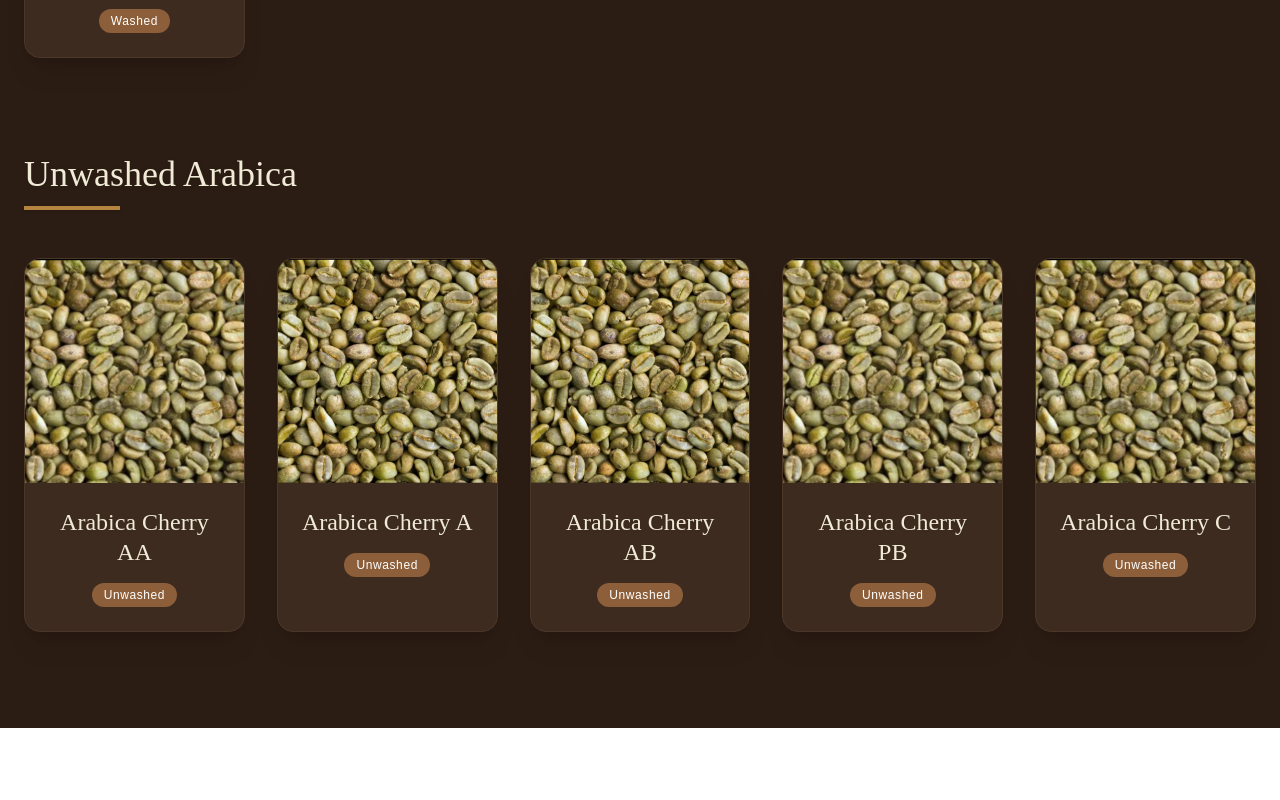
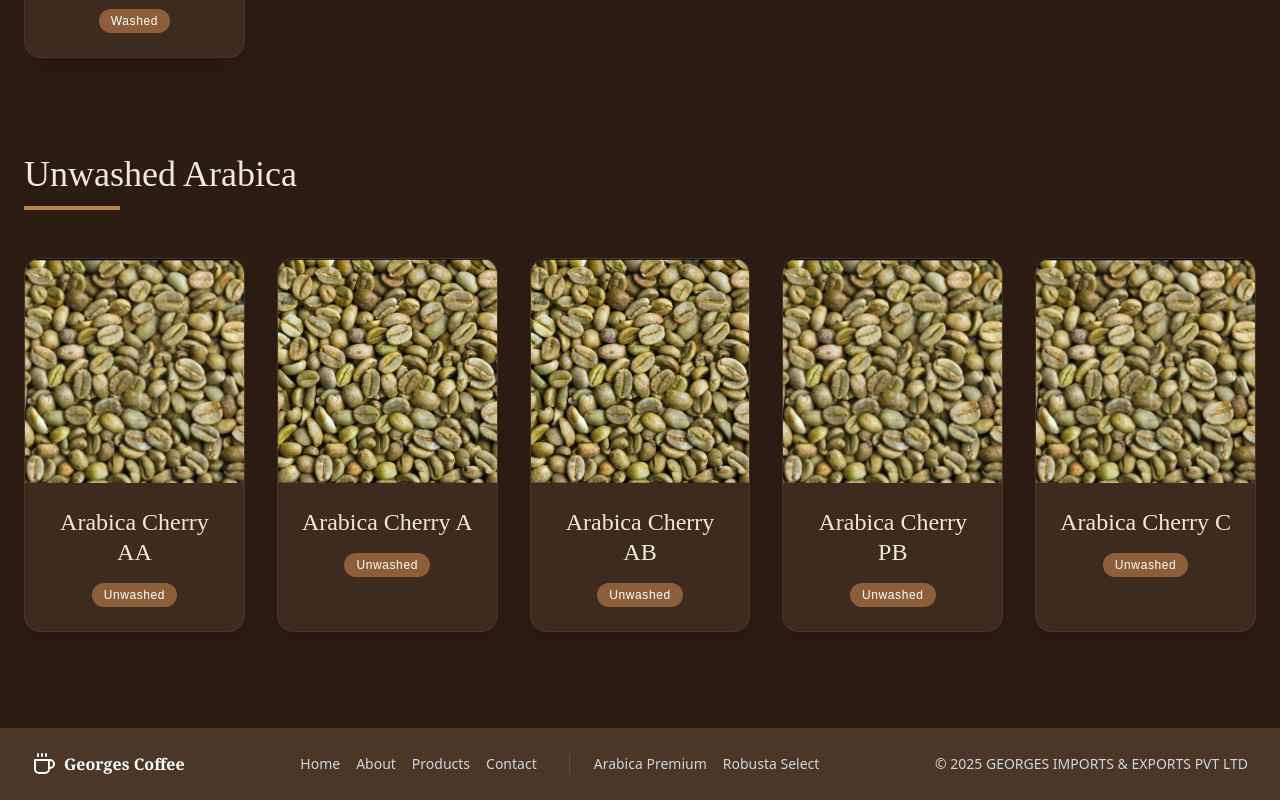
Before and after one commit to Anudepp/Cabinet-of-Coffee-Affairs, a React (Vite) app: page /products in a window 1280 px wide. Shown: the part 1104-1904 px from the top of the page. Before the commit the page ends 1832 px from the top, so only its background shows below. Built offline with nearby package versions, Linux system fonts and the light colour scheme.

Commit message:
Added footer in the products page

```diff
--- a/src/components/Products.tsx
+++ b/src/components/Products.tsx
@@ -1,5 +1,7 @@
 import { useState } from "react";
 import { motion, AnimatePresence } from "framer-motion";
+// 1. Import your Footer component
+import Footer from "./Footer";
 
 // ----------------------
 // Types (Unchanged)
@@ -276,6 +278,7 @@ export default function Products() {
   );
 
   return (
+    <>
       <section id="products" className="py-24 bg-[#2C1D14] text-[#F0EAD6]">
         <div className="max-w-7xl mx-auto px-6">
           <h2 className="text-4xl md:text-6xl font-playfair-display text-center text-[#F0EAD6] mb-16 tracking-wide drop-shadow-lg">
@@ -360,6 +363,10 @@ export default function Products() {
             </AnimatePresence>
           </div>
         </div>
+      </section>
+
+      {/* 2. Add the Footer component here */}
+      <Footer />
 
       {/* Modal */}
       <AnimatePresence>
@@ -406,7 +413,7 @@ export default function Products() {
                   />
                 </div>
                 <div className="flex-1 space-y-4">
-                  <h3 className="text-3xl font-playfair-display mb-2 drop-shadow-sm">
+                  <h3 className="text-3xl font-playfair-display mb-2 drop-shadow-sm leading-tight overflow-hidden">
                     {selectedProduct.name}
                   </h3>
                   <div className="space-y-2 text-sm text-[#D4C4A7] opacity-90">
@@ -444,6 +451,6 @@ export default function Products() {
           </motion.div>
         )}
       </AnimatePresence>
-    </section>
+    </>
   );
 }
```
Lines whose indentation alone changed are shown as unchanged.
